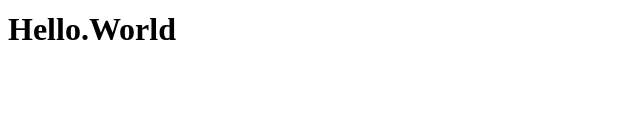
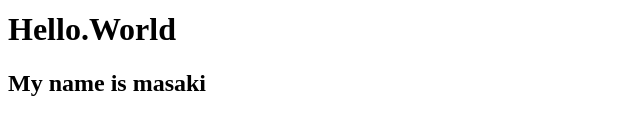
Before and after one commit to otani-masaki/otani-masaki, a plain HTML site: page index.html in a window 1280 px wide. Shown: the part 364-498 px from the top of the page, without its empty margins (0-640 px from the left). Drawn offline with Linux system fonts and the light colour scheme.

Commit message:
Update index.html

```diff
--- a/index.html
+++ b/index.html
@@ -9,5 +9,6 @@
     <p>This is my page</p>
     <img src="IMG_0134.JPG" alt="">
     <h1>Hello.World</h1>
+    <h2>My name is masaki</h2>
   </body>
 </html>
```
